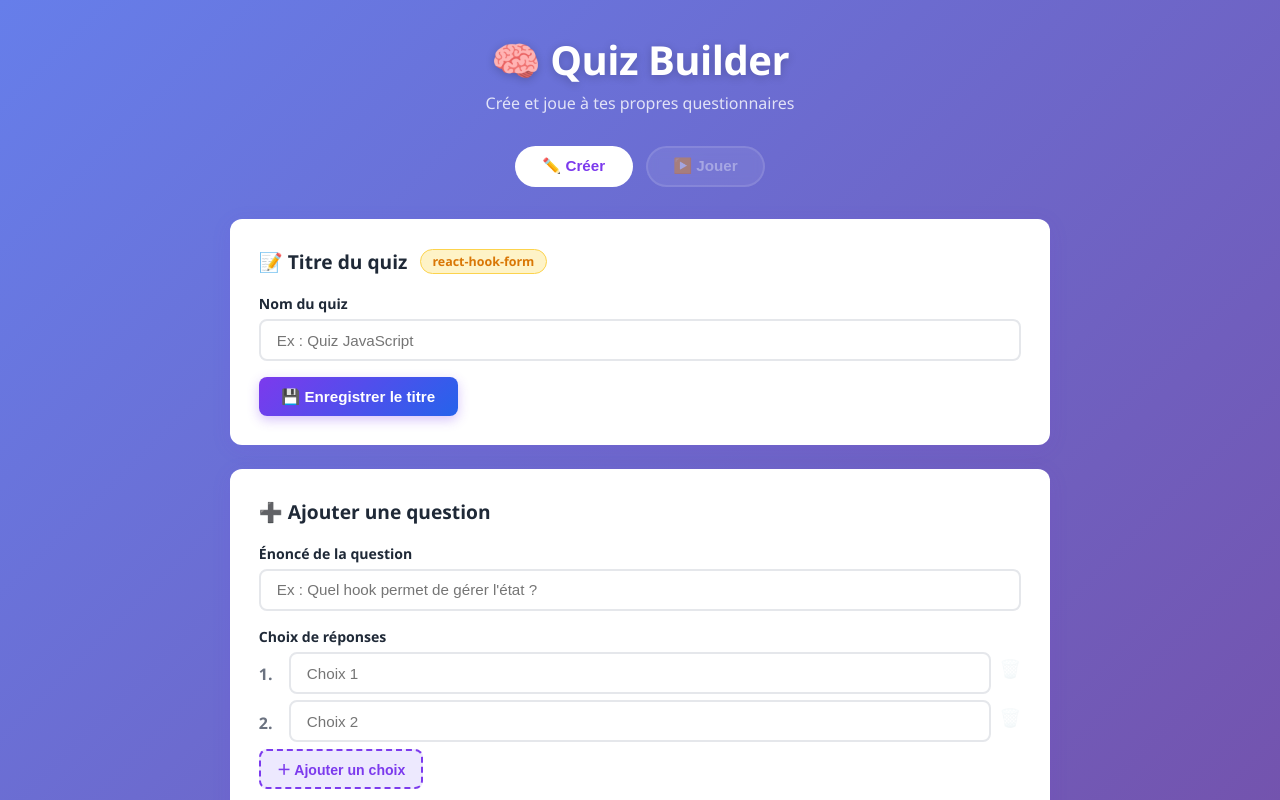
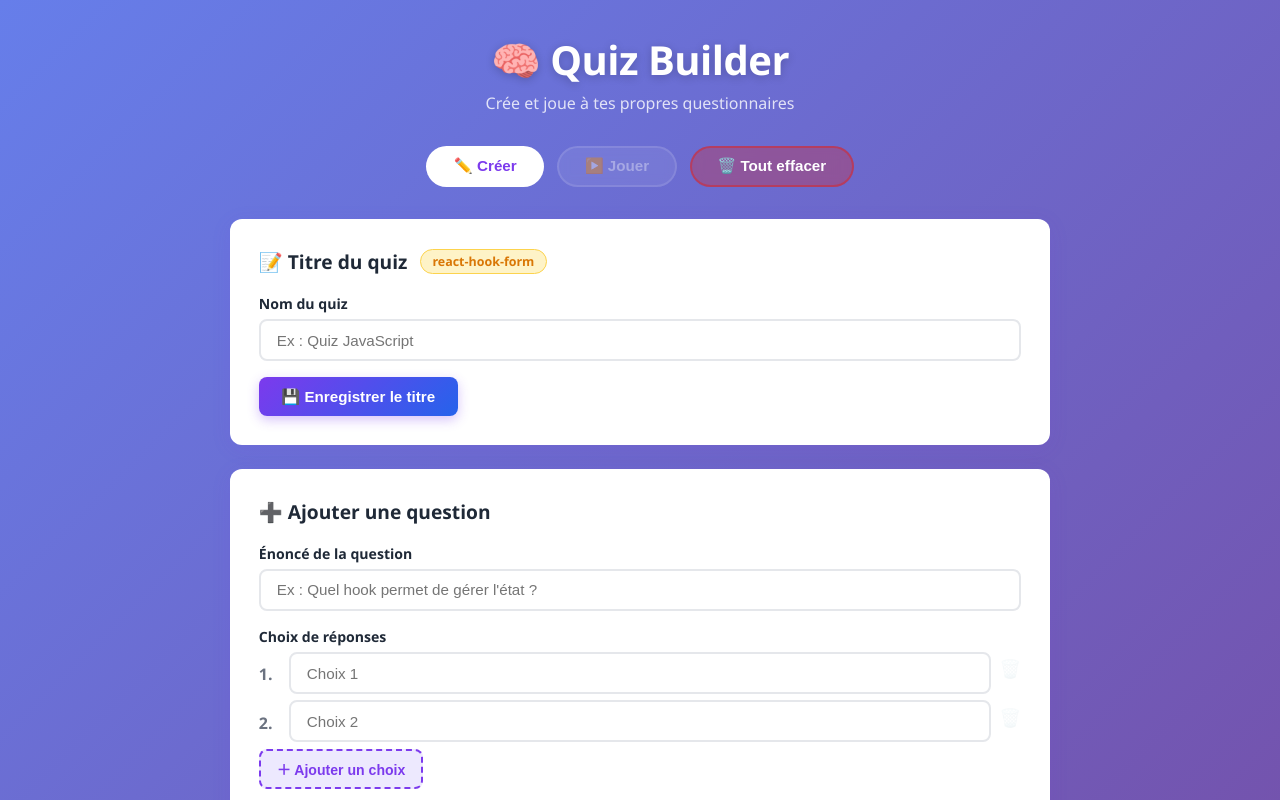
Before and after one commit to MedRaid1996/Quiz-Builder, a React (Vite) app: page / in a window 1280 px wide. Shown: the top 800 px of the page. Built offline with nearby package versions, Linux system fonts and the light colour scheme.

Commit message:
feat: ajout bouton réinitialisation complète du localStorage

```diff
--- a/src/App.jsx
+++ b/src/App.jsx
@@ -70,6 +70,19 @@ function App() {
     setCurrentView('play')
   }
 
+  // Efface toutes les données sauvegardées et remet l'app à zéro
+  const reinitialiserTout = () => {
+    if (window.confirm('Es-tu sûr de vouloir tout effacer ?')) {
+      localStorage.removeItem('quizTitle')
+      localStorage.removeItem('questions')
+      setQuizTitle('')
+      setQuestions([])
+      setUserAnswers({})
+      setScore(null)
+      setCurrentView('create')
+    }
+  }
+
 
   // --- RENDU ---
 
@@ -96,6 +109,13 @@ function App() {
           disabled={questions.length === 0}
         >
           ▶️ Jouer
+        </button>
+        <button
+          className="nav-btn"
+          onClick={reinitialiserTout}
+          style={{ background: 'rgba(220,38,38,0.3)', borderColor: 'rgba(220,38,38,0.5)' }}
+        >
+          🗑️ Tout effacer
         </button>
       </nav>
 
--- a/src/components/QuizForm.jsx
+++ b/src/components/QuizForm.jsx
@@ -1,15 +1,10 @@
 import { useForm } from 'react-hook-form'
+import { useEffect } from 'react'
 
 // Composant formulaire pour saisir le titre du quiz
 // Version react-hook-form (RHF)
-// Props : quizTitle (titre actuel), setQuizTitle (fonction de mise à jour)
 function QuizForm({ quizTitle, setQuizTitle }) {
 
-  // useForm initialise le formulaire avec la valeur actuelle du titre
-  // register     : connecte le champ à RHF
-  // handleSubmit : gère la soumission avec validation automatique
-  // formState    : contient les erreurs et le statut de soumission
-  // reset        : remet le formulaire à zéro
   const {
     register,
     handleSubmit,
@@ -17,9 +12,17 @@ function QuizForm({ quizTitle, setQuizTitle }) {
     reset,
   } = useForm({
     defaultValues: {
-      titre: quizTitle, // on prérempli avec le titre sauvegardé
+      titre: quizTitle,
     },
   })
+
+  // Quand quizTitle devient vide (réinitialisation depuis App),
+  // on remet le champ du formulaire à vide aussi
+  useEffect(() => {
+    if (quizTitle === '') {
+      reset({ titre: '' })
+    }
+  }, [quizTitle, reset])
 
   // Appelée seulement si la validation passe
   const onSubmit = (data) => {
@@ -30,7 +33,6 @@ function QuizForm({ quizTitle, setQuizTitle }) {
     <div className="carte">
       <div style={{ display: 'flex', alignItems: 'center', gap: '0.8rem', marginBottom: '1.2rem' }}>
         <h2 className="section-titre" style={{ margin: 0 }}>📝 Titre du quiz</h2>
-        {/* Badge pour identifier la version RHF */}
         <span className="badge-rhf">react-hook-form</span>
       </div>
 
@@ -41,7 +43,6 @@ function QuizForm({ quizTitle, setQuizTitle }) {
             Nom du quiz
           </label>
 
-          {/* register connecte le champ avec ses règles de validation */}
           <input
             id="titre"
             type="text"
@@ -60,12 +61,10 @@ function QuizForm({ quizTitle, setQuizTitle }) {
             className={`form-input ${errors.titre ? 'erreur' : ''}`}
           />
 
-          {/* Erreur de validation gérée automatiquement par RHF */}
           {errors.titre && (
             <span className="form-erreur">❌ {errors.titre.message}</span>
           )}
 
-          {/* Message de succès après soumission réussie */}
           {isSubmitSuccessful && !errors.titre && (
             <span className="form-succes">✅ Titre enregistré avec succès !</span>
           )}
```
